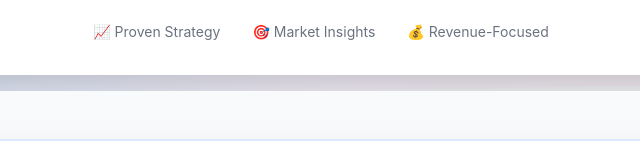
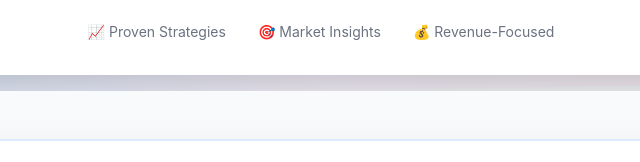
Before and after one commit to Nubwire/workflow-project, a plain HTML site: page index.html in a window 1280 px wide. Shown: the part 401-563 px from the top of the page, 319-959 px from the left. Drawn offline with nearby package versions, Linux system fonts and the light colour scheme.

Commit message:
Update index.html

```diff
--- a/index.html
+++ b/index.html
@@ -34,7 +34,7 @@
                 </div>
 
                 <div class="features">
-                    <div class="feature">📈 Proven Strategy</div>
+                    <div class="feature">📈 Proven Strategies</div>
                     <div class="feature">🎯 Market Insights</div>
                     <div class="feature">💰 Revenue-Focused</div>
                 </div>
```
